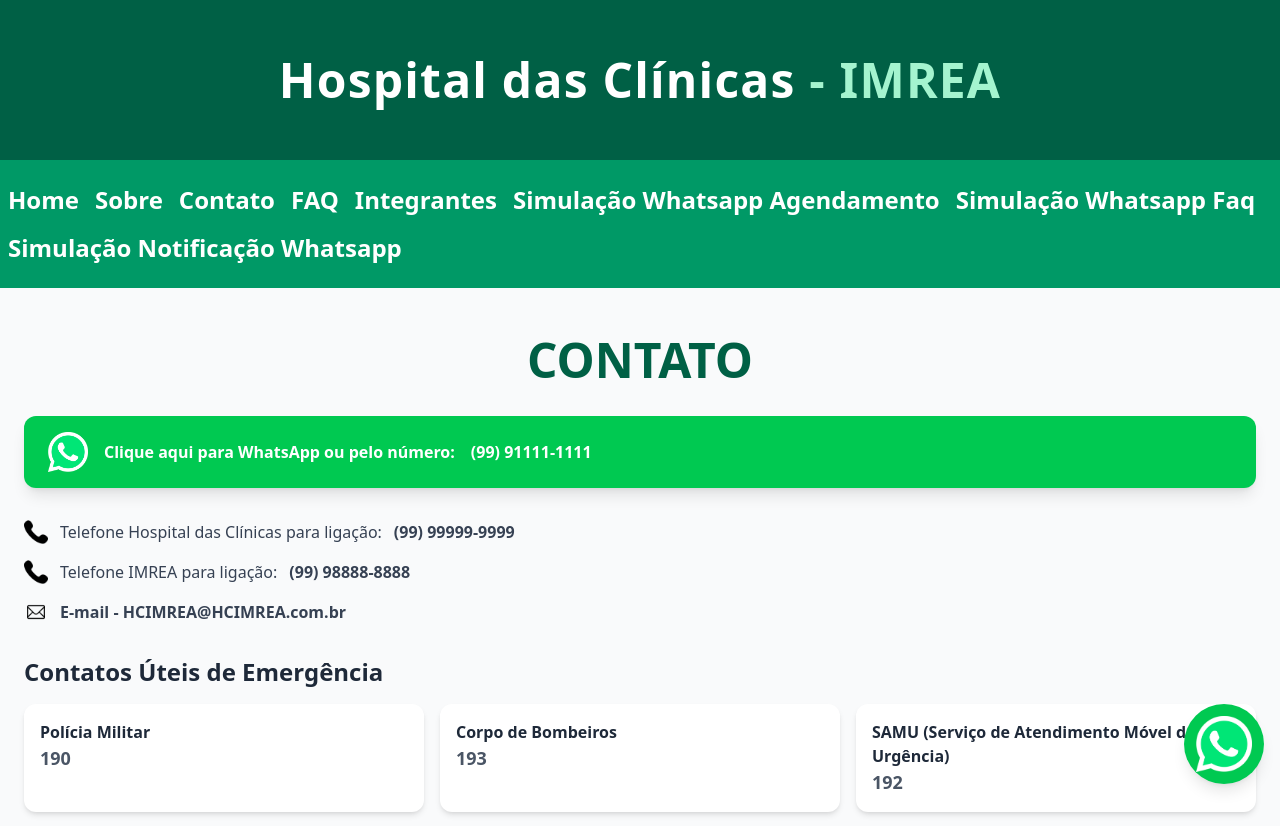
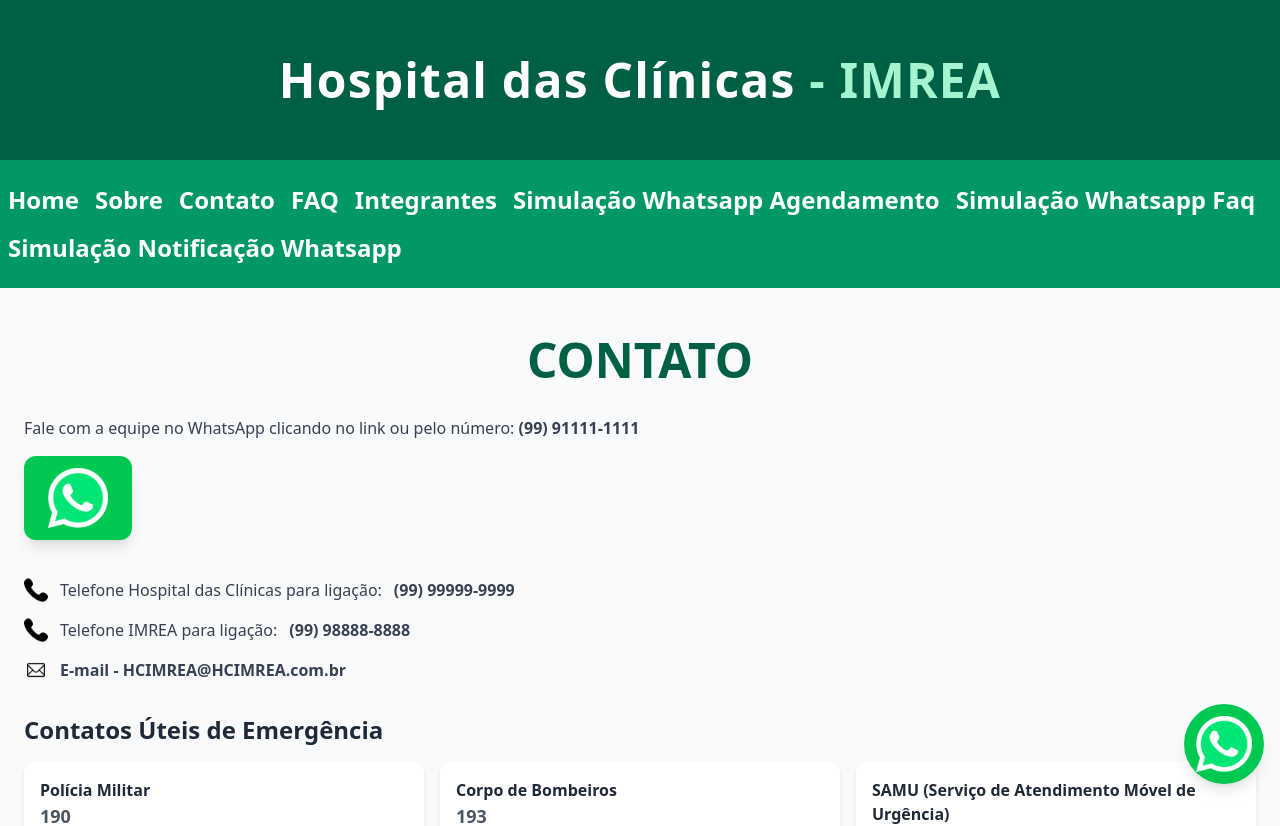
Before and after one commit to lianafujisima/front-sprint03, a React (Vite) app: page /contato in a window 1280 px wide. Shown: the top 826 px of the page. Built offline with nearby package versions, Linux system fonts and the light colour scheme.

Commit message:
leticia commit 5

```diff
--- a/src/routes/Contato/index.tsx
+++ b/src/routes/Contato/index.tsx
@@ -1,3 +1,4 @@
+import { Link } from "react-router-dom";
 import WhatsAppIcone from '../../assets/images/whatsapp.png';
 import Telefone from "../../assets/images/telefone.png";
 import Email from "../../assets/images/email.png";
@@ -8,9 +9,13 @@ export default function Contato(){
             <main className="min-h-screen bg-gray-50 py-12 px-6">
             <h1 className="text-emerald-800 text-5xl text-center font-bold mb-8">CONTATO</h1>
             <section className="mb-8">
-                <a href="https://wa.me/5511996534795" target="_blank" className="flex items-center gap-4 bg-green-500 text-white font-semibold px-6 py-4 rounded-xl shadow-lg hover:bg-green-600 transition">
-                <img src={WhatsAppIcone} alt="WhatsApp" className="w-10 h-10"/>
-                    Clique aqui para WhatsApp ou pelo número: <strong>(99) 91111-1111</strong> </a>
+                <p className="text-gray-700 mb-4">Fale com a equipe no WhatsApp clicando no link ou pelo número: <strong>(99) 91111-1111</strong> </p>
+                <Link
+                to="/agendamento"
+                className="inline-block bg-green-500 text-white font-semibold px-6 py-3 rounded-xl shadow-lg hover:bg-green-600 transition"
+                >
+                <img src={WhatsAppIcone} alt="WhatsApp" className="w-15 h-15 bg-center"/>
+                </Link>
             </section>
 
             <section  className="mb-8 space-y-4">
```
